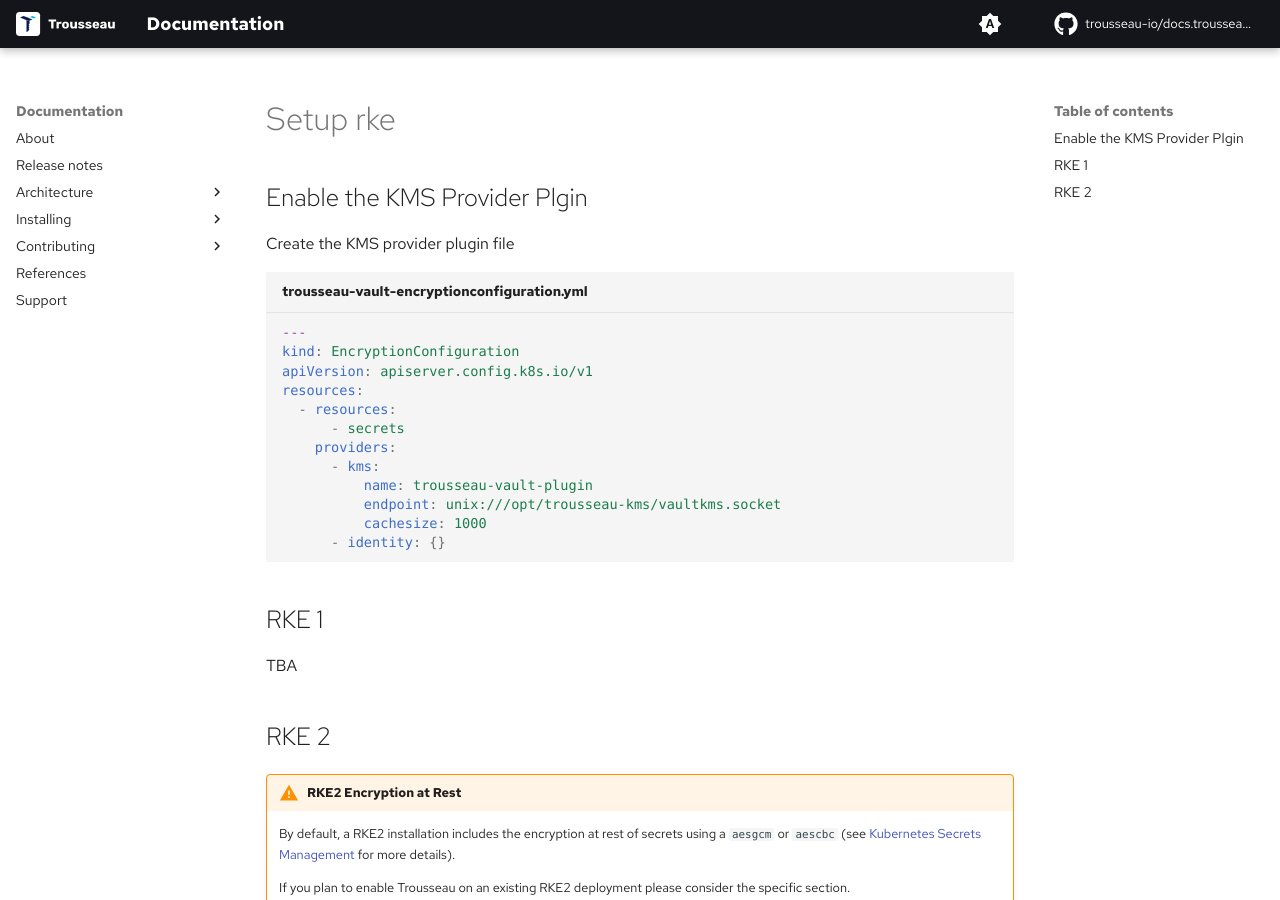
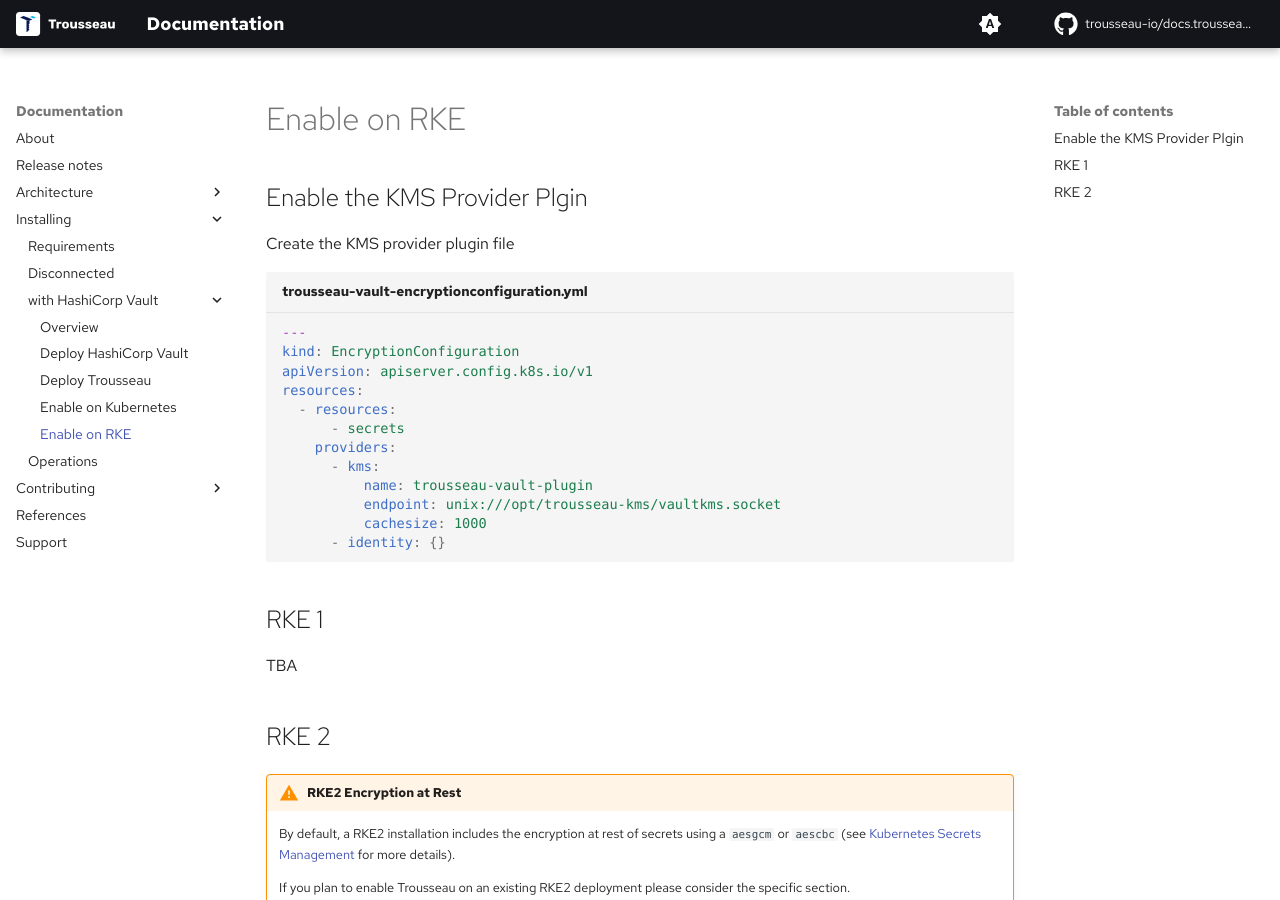
Before and after one commit to Trousseau-io/docs.trousseau.io, an MkDocs documentation site: the page built from docs/trousseau/setup-rke.md, in a window 1280 px wide and 900 px high. Built offline with MkDocs 1.6.1 and Material for MkDocs 9.7.7, drawn with Linux system fonts in a browser that asks for light colours; some web fonts are replaced; comment, search, counter and statistics services are not loaded.

Commit message:
Update mkdocs.yml

```diff
--- a/mkdocs.yml
+++ b/mkdocs.yml
@@ -107,6 +107,8 @@
       - Overview: 'trousseau/overview.md'
       - Deploy HashiCorp Vault: 'trousseau/setup-hashicorp-vault.md'
       - Deploy Trousseau: 'trousseau/deployment.md'
+      - Enable on Kubernetes: 'trousseau/setup-vanilla.md'
+      - Enable on RKE: 'trousseau/setup-rke.md'
     - Operations: 'trousseau/operations.md'
   - Contributing:
     - Guidelines: 'contributing.md'
```
